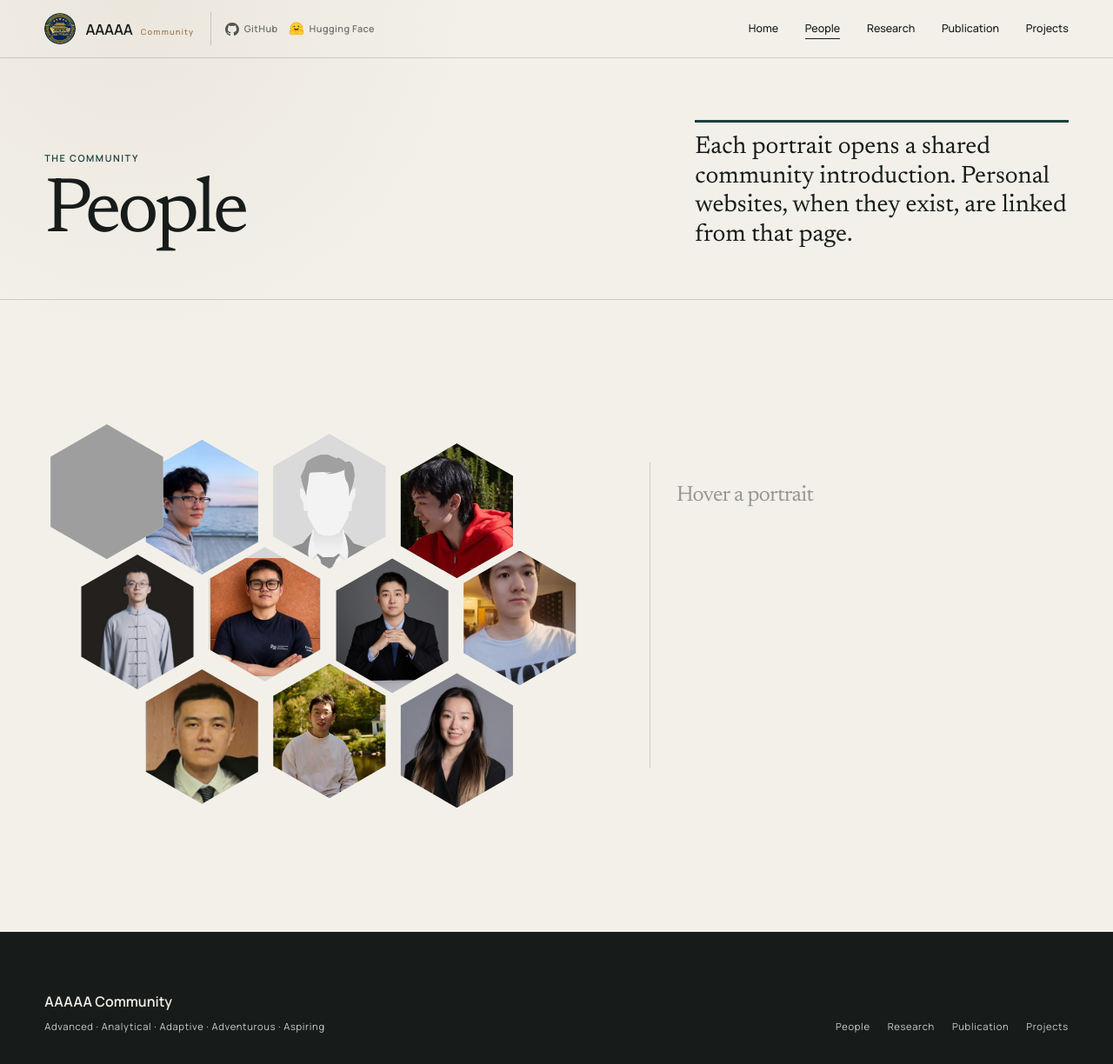
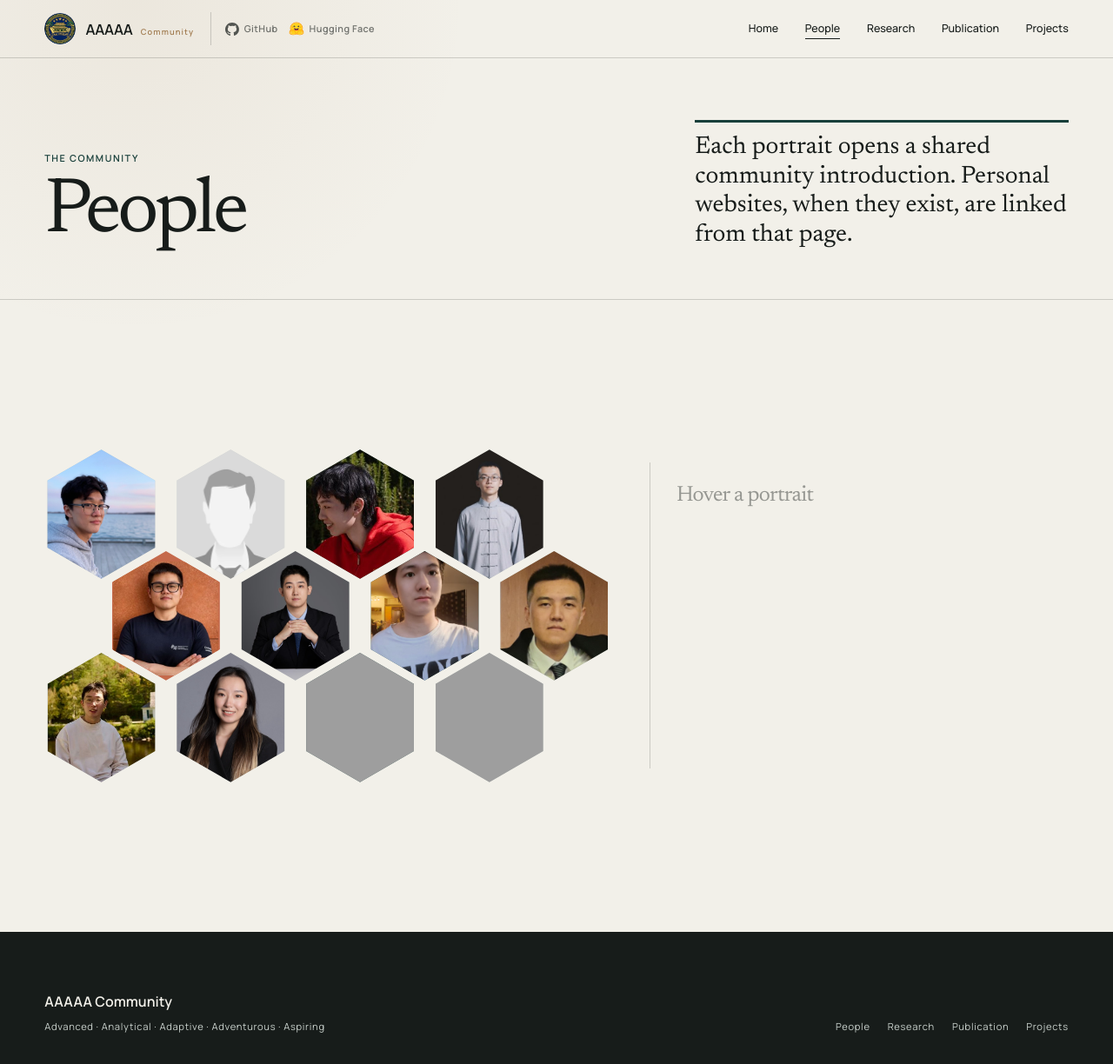
Before and after one commit to AAAAA-Academia-Attractions/AAAAA-Academia-Attractions.github.io, a Jekyll site: the page built from people/index.html, in a window 1280 px wide. Shown: the whole page at 87% size. Built offline with Jekyll 4.4.1, drawn with Linux system fonts in a browser that asks for light colours; grey boxes are pictures that could not be loaded.

Commit message:
Update people formatting

```diff
--- a/assets/css/site.css
+++ b/assets/css/site.css
@@ -802,6 +802,10 @@
 }
 
 .member-stack {
+  --honey-gap: clamp(0.4rem, 1.1vw, 0.7rem);
+  --honey-hex: min(8.6rem, calc((100cqi - (var(--max-row) - 1) * var(--honey-gap)) / var(--max-row)));
+  --honey-step: calc(var(--honey-hex) + var(--honey-gap));
+  --max-row: 5;
   display: grid;
   position: relative;
   min-height: clamp(28rem, 46vw, 38rem);
@@ -817,14 +821,36 @@
 }
 
 .member-stack__pile {
-  position: relative;
+  display: flex;
+  flex-direction: column;
+  align-items: center;
   width: min(100%, 44rem);
-  aspect-ratio: 1.48 / 1;
+  gap: 0;
+  container-type: inline-size;
+}
+
+.member-stack__row {
+  display: flex;
+  justify-content: center;
+  width: max-content;
+  max-width: 100%;
+  gap: var(--honey-gap);
+}
+
+.member-stack__row + .member-stack__row {
+  margin-top: calc(var(--honey-hex) * -0.23);
+}
+
+.member-stack:has(.member-stack__row--offset) .member-stack__row:not(.member-stack__row--offset) {
+  transform: translateX(calc(var(--honey-step) / -4));
+}
+
+.member-stack__row--offset {
+  transform: translateX(calc(var(--honey-step) / 4));
 }
 
 .member-stack__member {
-  position: absolute;
-  width: 22%;
+  width: var(--honey-hex);
   z-index: 1;
   pointer-events: none;
 }
@@ -855,17 +881,6 @@
   clip: rect(0 0 0 0);
   white-space: nowrap;
 }
-
-.member-stack__member--s1 { left: 16.8%; top: 4%; }
-.member-stack__member--s2 { left: 39.3%; top: 2.5%; }
-.member-stack__member--s3 { left: 61.8%; top: 5%; }
-.member-stack__member--s4 { left: 5.4%; top: 34%; }
-.member-stack__member--s5 { left: 27.9%; top: 32%; }
-.member-stack__member--s6 { left: 50.4%; top: 35%; }
-.member-stack__member--s7 { left: 72.9%; top: 33%; }
-.member-stack__member--s8 { left: 16.8%; top: 64%; }
-.member-stack__member--s9 { left: 39.3%; top: 62.5%; }
-.member-stack__member--s10 { left: 61.8%; top: 65%; }
 
 .member-stack__detail {
   display: grid;
@@ -1859,17 +1874,15 @@
   }
 
   .member-stack__pile {
-    display: grid;
-    aspect-ratio: auto;
-    grid-template-columns: repeat(2, minmax(0, 1fr));
-    gap: 2rem 1rem;
+    width: 100%;
+    gap: 1.15rem;
+  }
+
+  .member-stack__row + .member-stack__row {
+    margin-top: 0;
   }
 
   .member-stack__member {
-    position: relative;
-    top: auto;
-    left: auto;
-    width: 100%;
     pointer-events: auto;
   }
 
@@ -2075,7 +2088,7 @@
   }
 
   .member-stack__pile {
-    gap: 1.6rem 0.75rem;
+    gap: 1rem;
   }
 
   .site-footer__inner {
--- a/assets/js/site.js
+++ b/assets/js/site.js
@@ -149,24 +149,90 @@
     });
   };
 
+  const honeycombRowSizes = (count, maxPerRow) => {
+    if (count <= 0) return [];
+    const rows = Math.ceil(count / maxPerRow);
+    const base = Math.floor(count / rows);
+    const extra = count % rows;
+    if (extra === 0) return Array.from({ length: rows }, () => base);
+
+    const long = base + 1;
+    let longsLeft = extra;
+    let shortsLeft = rows - extra;
+    const startLong = longsLeft >= shortsLeft;
+    return Array.from({ length: rows }, (_, index) => {
+      const wantLong = index % 2 === 0 ? startLong : !startLong;
+      if (wantLong && longsLeft > 0) {
+        longsLeft -= 1;
+        return long;
+      }
+      if (!wantLong && shortsLeft > 0) {
+        shortsLeft -= 1;
+        return base;
+      }
+      if (longsLeft > 0) {
+        longsLeft -= 1;
+        return long;
+      }
+      shortsLeft -= 1;
+      return base;
+    });
+  };
+
+  const honeycombMaxPerRow = (width) => {
+    if (width <= 400) return 2;
+    if (width <= 700) return 3;
+    return 5;
+  };
+
+  const layoutMemberHoneycomb = (root, members, maxPerRow) => {
+    const pile = root.querySelector("[data-honeycomb-board]") || root.querySelector(".member-stack__pile");
+    if (!pile || members.length === 0) return;
+
+    const sizes = honeycombRowSizes(members.length, maxPerRow);
+    const maxRow = Math.max(...sizes);
+    let index = 0;
+    let prevSize = 0;
+    let useOffset = false;
+
+    pile.replaceChildren();
+    sizes.forEach((size) => {
+      if (prevSize === size && prevSize !== 0) useOffset = !useOffset;
+      else useOffset = false;
+
+      const row = document.createElement("div");
+      row.className = useOffset
+        ? "member-stack__row member-stack__row--offset"
+        : "member-stack__row";
+      members.slice(index, index + size).forEach((member) => row.appendChild(member));
+      pile.appendChild(row);
+
+      index += size;
+      prevSize = size;
+    });
+
+    root.style.setProperty("--max-row", String(maxRow));
+  };
+
   const initMemberStack = (root) => {
-    const pile = root.querySelector(".member-stack__pile");
     const members = [...root.querySelectorAll(".member-stack__member")];
-
-    if (!pile || members.length === 0) {
+    if (members.length === 0) {
       root.classList.add("is-ready");
       return;
     }
 
-    shuffle(members).forEach((member, index) => {
-      pile.appendChild(member);
-      [...member.classList].forEach((cls) => {
-        if (cls.startsWith("member-stack__member--s")) member.classList.remove(cls);
-      });
-      member.classList.add(`member-stack__member--s${index + 1}`);
-    });
+    const ordered = shuffle(members);
+    let currentMax = 0;
+    const render = () => {
+      const nextMax = honeycombMaxPerRow(window.innerWidth);
+      if (nextMax === currentMax && root.classList.contains("is-ready")) return;
+      currentMax = nextMax;
+      layoutMemberHoneycomb(root, ordered, nextMax);
+    };
 
-    bindMemberInspect(root, members);
+    bindMemberInspect(root, ordered);
+    render();
+    window.addEventListener("resize", render);
     root.classList.add("is-ready");
   };
 
--- a/people/index.html
+++ b/people/index.html
@@ -20,7 +20,7 @@
     <section class="section" aria-label="Member directory">
       {% include people-sources.html %}
       <div class="member-stack" data-member-stack aria-label="AAAAA Community members">
-        <div class="member-stack__pile">
+        <div class="member-stack__pile" data-honeycomb-board>
           {% for person in listed_people %}{% include member-card.html person=person extra_class="member-stack__member" identity_class="member-stack__identity" %}{% endfor %}
         </div>
         <aside class="member-stack__detail" data-member-detail aria-hidden="true">
```
